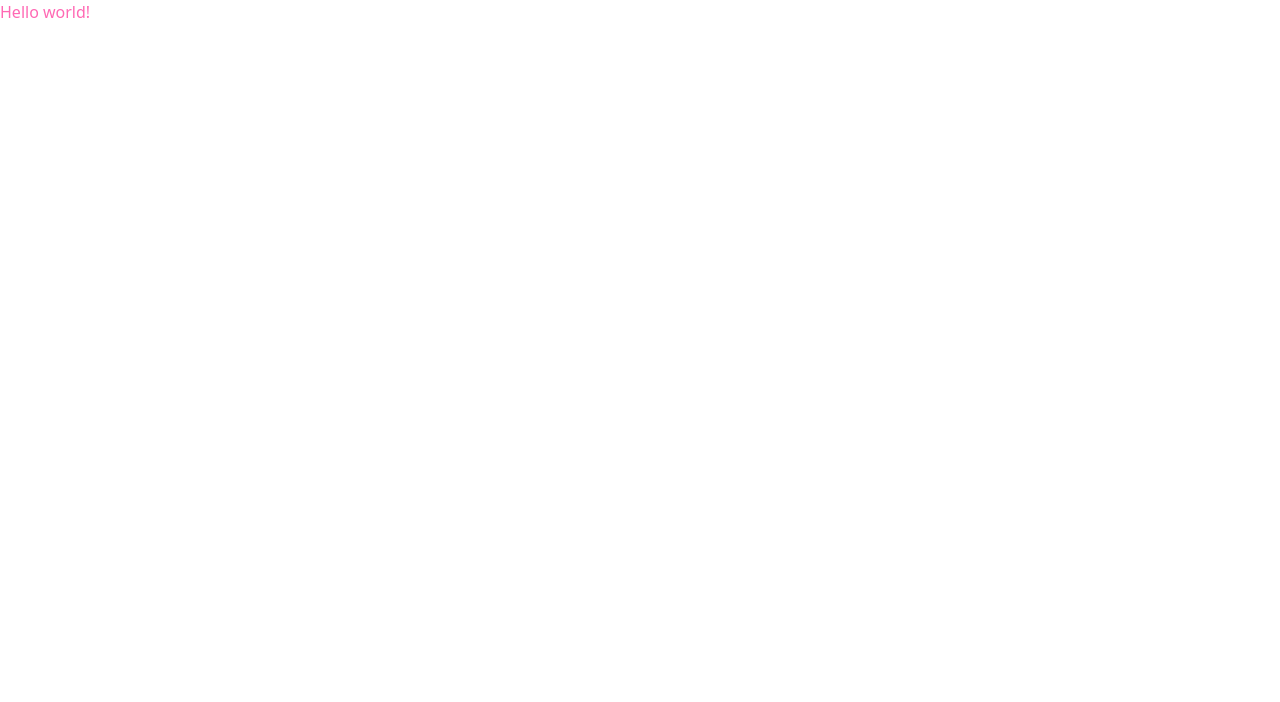
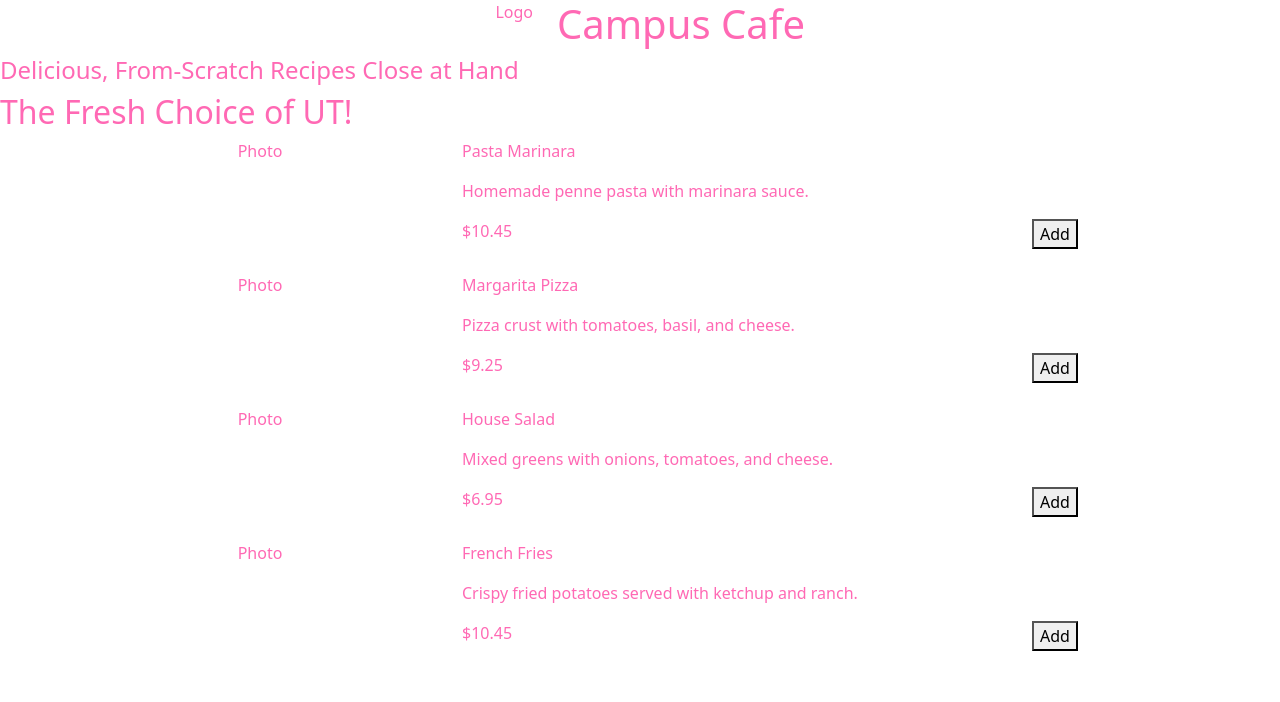
Before and after one commit to aptrev/Menu, a plain HTML site: page index.html in a window 1280 px wide. Drawn offline with nearby package versions, Linux system fonts and the light colour scheme.

Commit message:
skeleton structure

```diff
--- a/index.html
+++ b/index.html
@@ -14,6 +14,97 @@
   </head>
   <!-- Implement below this point -->
   <body>
-    Hello world!
+    <!-- Container that contains logo + title -->
+    <div class="title">
+      <div class="container">
+        <div class="row">
+          <div class="col-sm-5" style="text-align: right;">Logo</div>
+          <div class="col-sm-7" style="text-align: left;">
+            <h1>Campus Cafe</h1>
+          </div>
+        </div>
+      </div>
+    </div>
+    <!-- Container that contains motto -->
+    <div class="motto">
+      <h4> Delicious, From-Scratch Recipes Close at Hand </h4>
+      <h2> The Fresh Choice of UT! </h2>
+    </div>
+    <!-- Container that container menu items -->
+    <div class="container">
+      <!-- 1st row that contains: photo, description, price, and button -->
+      <div class="row">
+        <div class="col-sm-4" style="text-align: center;">Photo</div>
+        <div class="col-sm-8">
+          <div class="row">
+            <p>Pasta Marinara</p>
+            <br>
+            <p>Homemade penne pasta with marinara sauce.</p>
+          </div>
+          <div class="row">
+            <div class="col-sm-9">$10.45</div>
+            <div class="col-sm-3">
+              <button type="button" class="button">Add</button>
+            </div>
+          </div>
+        </div>
+      </div>
+      <br>
+      <!-- Second row that contains: photo, description, price, and button -->
+      <div class="row">
+        <div class="col-sm-4" style="text-align: center;">Photo</div>
+        <div class="col-sm-8">
+          <div class="row">
+            <p>Margarita Pizza</p>
+            <br>
+            <p>Pizza crust with tomatoes, basil, and cheese.</p>
+          </div>
+          <div class="row">
+            <div class="col-sm-9">$9.25</div>
+            <div class="col-sm-3">
+              <button type="button" class="button">Add</button>
+            </div>
+          </div>
+        </div>
+      </div>
+      <br>
+      <!-- Third row that contains: photo, description, price, and button -->
+      <div class="row">
+        <div class="col-sm-4" style="text-align: center;">Photo</div>
+        <div class="col-sm-8">
+          <div class="row">
+            <p>House Salad</p>
+            <br>
+            <p>Mixed greens with onions, tomatoes, and cheese.</p>
+          </div>
+          <div class="row">
+            <div class="col-sm-9">$6.95</div>
+            <div class="col-sm-3">
+              <button type="button" class="button">Add</button>
+            </div>
+          </div>
+        </div>
+      </div>
+      <br>
+      <!-- Fourth row that contains: photo, description, price, and button -->
+      <div class="row">
+        <div class="col-sm-4" style="text-align: center;">Photo</div>
+        <div class="col-sm-8">
+          <div class="row">
+            <p>French Fries</p>
+            <br>
+            <p>Crispy fried potatoes served with ketchup and ranch.</p>
+          </div>
+          <div class="row">
+            <div class="col-sm-9">$10.45</div>
+            <div class="col-sm-3">
+              <button type="button" class="button">Add</button>
+            </div>
+          </div>
+        </div>
+      </div>
+      <br><br>
+
+    </div>
   </body>
 </html>
```
